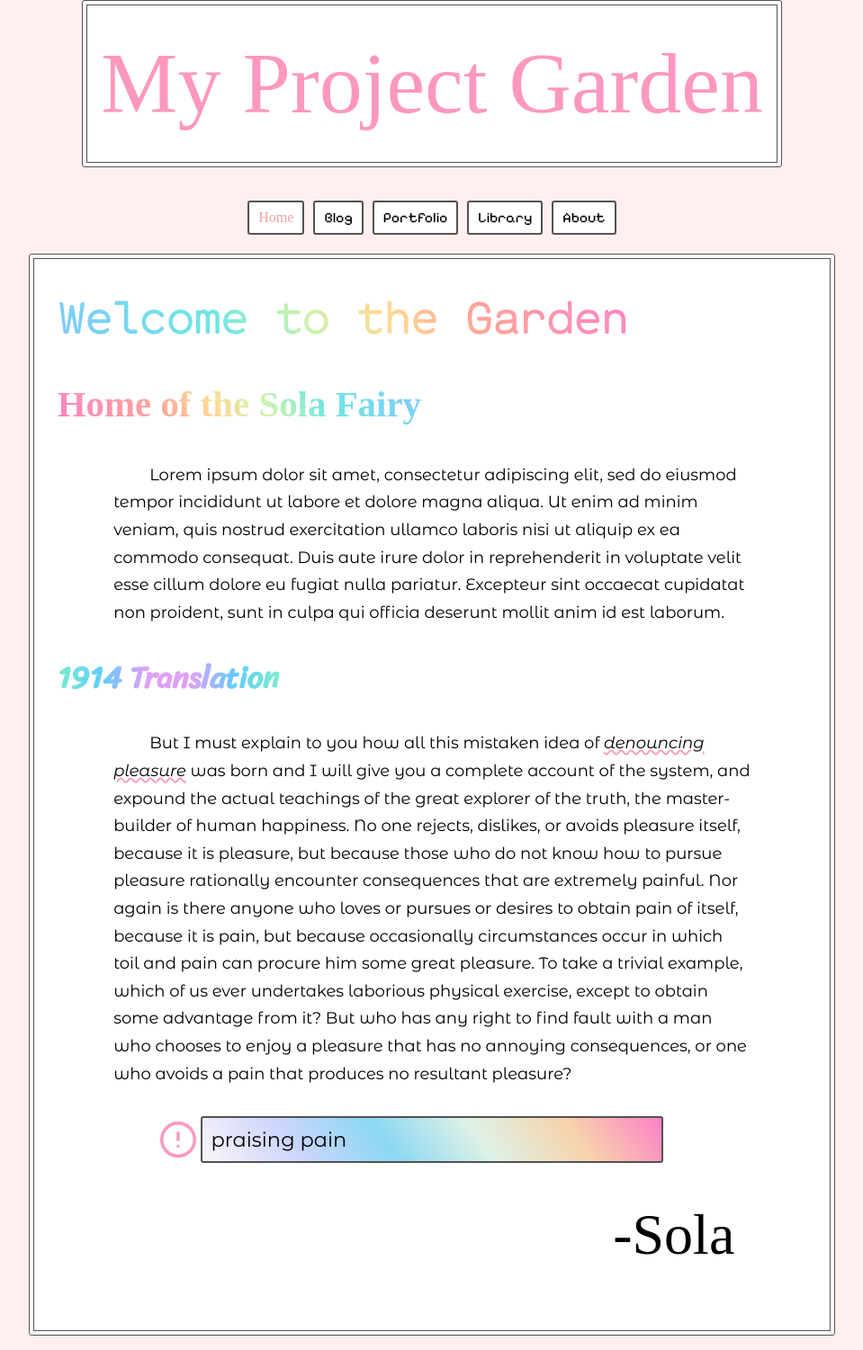
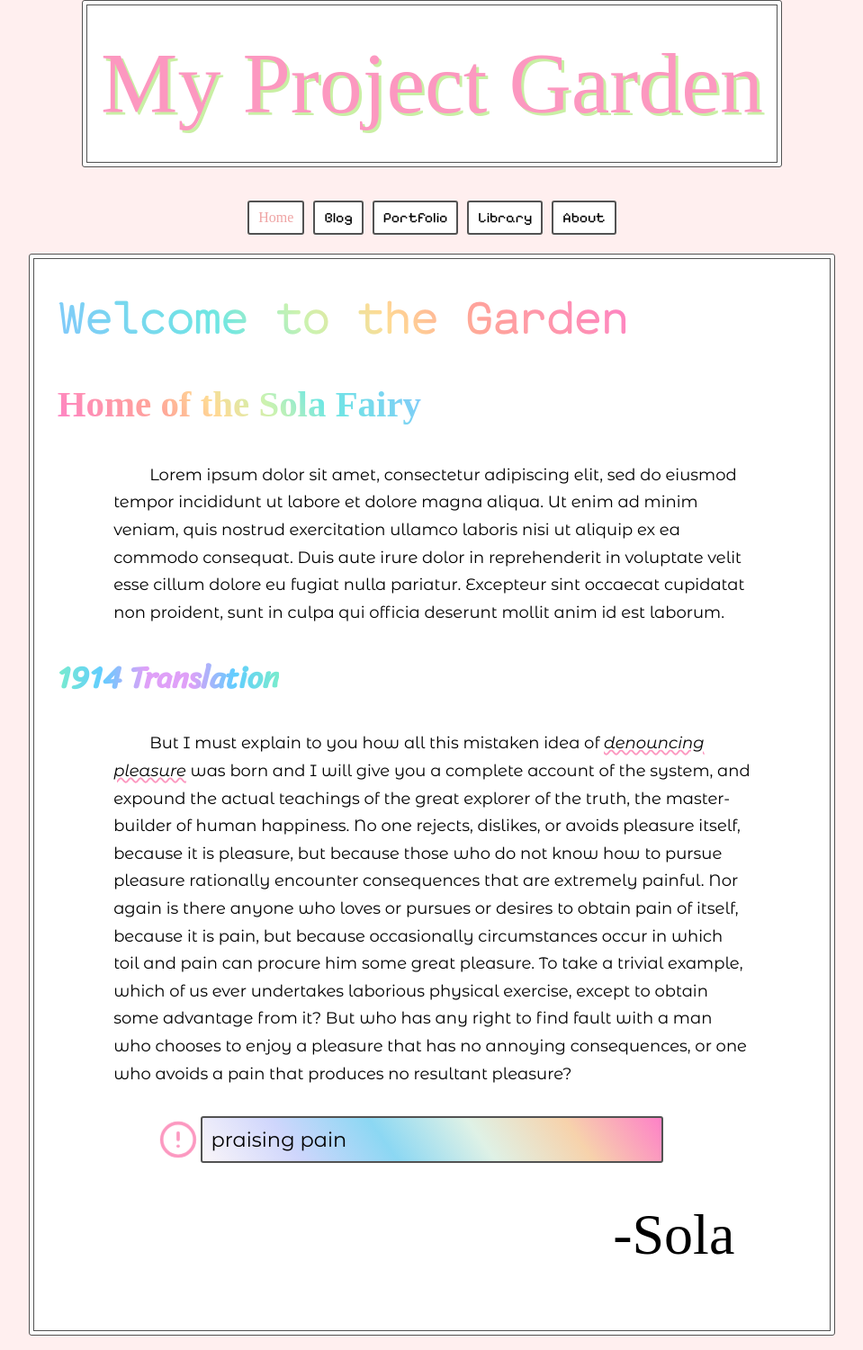
Before and after one commit to sola-fairy/sola-fairy.garden, a Jekyll site: the page built from index.markdown, in a window 1280 px wide. Shown: the whole page at 90% size, without its empty margins (160-1119 px from the left). Built offline with Jekyll 4.4.1, drawn with Linux system fonts in a browser that asks for light colours; some web fonts are replaced.

Commit message:
more styles

```diff
--- a/assets/style.css
+++ b/assets/style.css
@@ -23,6 +23,7 @@
   --dark-blue: #385dc1;
   --pink-bg: #ffefef;
   --grey-border: #525252;
+  --seafoam: #79eccd;
   --purpink: linear-gradient(
     90deg,
     hsl(273deg 68% 69%) 0%,
@@ -61,7 +62,7 @@
   );
   --purgreen: linear-gradient(
     90deg,
-    hsl(164deg 75% 70%) 0%,
+    hsl(164, 75%, 70%) 0%,
     hsl(199deg 100% 69%) 20%,
     hsl(283deg 86% 80%) 40%,
     hsl(283deg 86% 80%) 60%,
@@ -180,6 +181,7 @@ header {
 .title {
   font-size: 6em;
   color: var(--bright-pink);
+  text-shadow: 3px 3px 0px var(--tea-green);
   font-family: "Fleur De Leah", cursive;
   text-align: center;
   background-color: var(--bg1);
```
